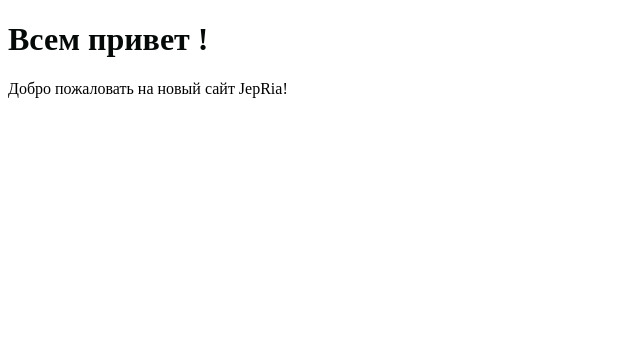
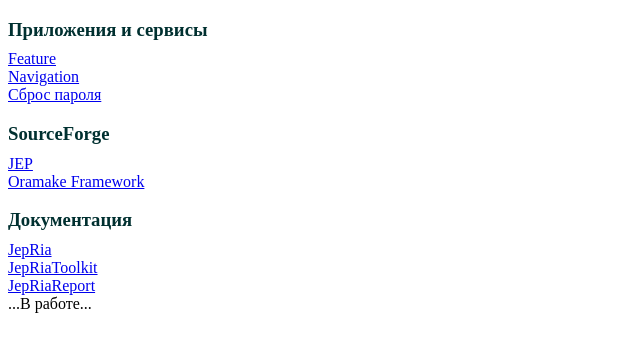
Before and after one commit to capcross/jepria-gatsby-site, a Gatsby site: page / in a window 1280 px wide. Shown: the whole page, without its empty margins (0-640 px from the left). Built offline with nearby package versions, Linux system fonts and the light colour scheme; Gatsby itself is replaced by a stand-in of ours.

Commit message:
feat: размещение нескольких первых ссылок на главную страницу

```diff
--- a/src/pages/index.js
+++ b/src/pages/index.js
@@ -3,10 +3,26 @@
 
 const IndexPage = () => (
   <div>
-    <h1 style={{ color: "#050a08" }}>Всем привет !</h1>
-    <p>Добро пожаловать на новый сайт JepRia!</p>
-    {/* <p>Now go build something great.</p>
-    <Link to="/page-2/">Go to page 2</Link> */}
+    <h3 style={{ color: "#003030", marginBottom: "0.6rem" }}>Приложения и сервисы</h3>
+    <a href="http://jepria.org/JepRiaShowcase/JepRiaShowcase.jsp?em=Feature#sh:sm=Feature&ws=sh" target="_blank">Feature</a>
+    <br/>
+    <a href="http://jepria.org/Navigation/#sh:sm=Navigation&ws=sh" target="_blank">Navigation</a>
+    <br/>
+    <a href="http://jepria.org/OperatorSelfServiceJro/RequestChangePassword.jsp?em=RequestChangePassword#sh:sm=RequestChangePassword&ws=sh" target="_blank">Сброс пароля</a>
+    <br/>
+    <p/>
+    <h3 style={{ color: "#003030", marginBottom: "0.6rem" }}>SourceForge</h3>
+    <a href="https://sourceforge.net/projects/javaenterpriseplatform/" target="_blank">JEP</a>
+    <br/>
+    <a href="https://sourceforge.net/projects/javaenterpriseplatform/" target="_blank">Oramake Framework</a>
+    <p/>
+    <h3  style={{ color: "#003030", marginBottom: "0.6rem" }}>Документация</h3>
+    <a href="http://jepria.org/docs/javaenterpriseplatform/git/Module/JepRia/Doc/App/AutoGen/index.html" target="_blank">JepRia</a>
+    <br/>
+    <a href="http://jepria.org/docs/javaenterpriseplatform/git/Module/JepRiaToolkit/Doc/App/AutoGen/index.html" target="_blank">JepRiaToolkit</a>
+    <br/>
+    <a href="http://jepria.org/docs/javaenterpriseplatform/git/Module/JepRiaReport/Doc/App/AutoGen/index.html" target="_blank">JepRiaReport</a>
+    <br/>...В работе...
   </div>
 )
 
```
